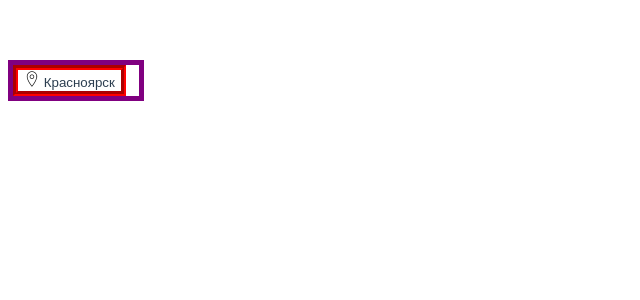
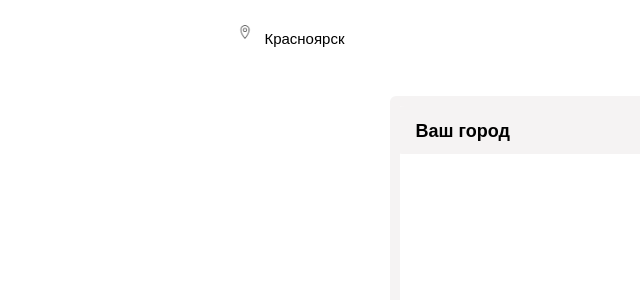
Before and after one commit to MoisGames/dns-copy-site, a Vue app: page / in a window 1280 px wide. Shown: the top 300 px of the page, without its empty margins (0-640 px from the left). Built offline with nearby package versions, Linux system fonts and the light colour scheme.

Commit message:
v.0.03 create form and button geolocation

```diff
--- a/src/App.vue
+++ b/src/App.vue
@@ -1,9 +1,12 @@
 <template>
+  <div class="wrapperApp">
   <geolocationButton/>
+  </div>
 </template>
 
 <script>
 import geolocationButton from './components/geolocationButton.vue';
+
 export default {
   name: 'App',
   components: {
@@ -14,12 +17,10 @@ export default {
 
 
 <style>
-#app {
-  font-family: Avenir, Helvetica, Arial, sans-serif;
-  -webkit-font-smoothing: antialiased;
-  -moz-osx-font-smoothing: grayscale;
-  text-align: center;
-  color: #2c3e50;
-  margin-top: 60px;
+#app{
+display: flex;
+width: 40vw;
+height: 100%;
+margin: 2vh 0 0 calc(0vw + 18vw);
 }
 </style>
--- a/src/components/CssStyle/Header.css
+++ /dev/null
@@ -1,4 +0,0 @@
-#geolocation-div {
-    width: 20%;
-    height: 20%;
-}
--- a/src/components/geolocationButton.vue
+++ b/src/components/geolocationButton.vue
@@ -1,31 +1,63 @@
+<template>
+<div class="containerGeolocation" >
+  <button @click="callFormGeolocation" class="geolocationButton">
+    <span id="geoLocationCity">Красноярск</span>
+  </button>
+  <geolocationForm/>
+</div>
+
+</template>
+
 <style>
 .containerGeolocation {
-border: solid 5px purple;
-width: 10%;
-height: 10%;
 display: flex;
+width: 15vw;
+height: 30px;
 flex-direction: row;
+align-items: start;
+justify-content: start;
 }
+
 .geolocationButton {
-border: groove 5px red;
+display: flex;
+
+width: 15vw;
+height: 30px;
 background-color: inherit;
 color: inherit;
-text-align: center;
+text-align: left;
+align-items: end;
+justify-content: end;
 }
-#iconGeo {
-width: 16px;
-height: 16px;
+
+a, button:hover {
+color: orangered;
+}
+
+.geolocationButton {
+width: 10vw;
+height: 32px;
+background: url("./image/iconGeolocation.png") no-repeat left / 14px;
+border: none;
+}
+
+.geolocationButton:hover {
+background: url("./image/iconGeolocationOrange.png") no-repeat left / 14px;
+}
+
+#geoLocationCity {
+margin-left: 20px;
+font-size: 15px;
 }
 </style>
-<template>
-  <div class="containerGeolocation">
-<button v-on:click="formButton" class="geolocationButton">
-<img src="./image/iconGeolocation.png" id="iconGeo">
-  Красноярск
-</button>
-  </div>
-</template>
 
 <script>
+import geolocationForm from '../components/geolocationForm.vue';
+
+export default {
+  components: {
+    geolocationForm,
+  },
+};
 
 </script>
--- /dev/null
+++ b/src/components/geolocationForm.vue
@@ -0,0 +1,64 @@
+<template>
+<div id="wrapperFormGeolocation">
+    <form id="formGeolocation" ref="formRefGeolocation">
+        <div id="wrapperYourCity">
+            <div id="yourCity">Ваш город</div>
+            </div>
+    </form>
+</div>
+    </template>
+
+<style>
+
+#wrapperFormGeolocation{
+display: flex;
+align-items: start;
+justify-content: center;
+font-family: Arial, Helvetica, sans-serif;
+margin: 10vh 0 0 5vh;
+}
+
+#formGeolocation {
+display: flex;
+width: 45vw;
+height: 70vh;
+border: solid rgb(245, 243, 243) 10px;
+border-radius: 1% 1% 1% 1%;
+align-items: start;
+justify-content: start;
+
+}
+
+#wrapperYourCity {
+display: flex;
+width: inherit;
+height: 6vh;
+background: border-box rgb(245, 243, 243);
+border-radius: 1% 0 0 1%;
+align-items: start;
+justify-content: start;
+}
+
+#yourCity {
+display: flex;
+width: 10vw;
+height: 4vh;
+text-align: left;
+font-weight: 600;
+font-size: 18px;
+margin: 15px 0 0 15px;
+}
+</style>
+
+<script>
+/*
+const app = new Vue({
+    el: "#wrapperFormGeolocation",
+    methods:{
+    callFormGeolocation: function(){
+      this.$refs.formGeolocation = innerHTML;
+    },
+}
+}); */
+
+</script>
```
Also changed, not shown: src/components/image/iconGeolocationOrange.png (added), src/main.js (line endings or trailing spaces).
